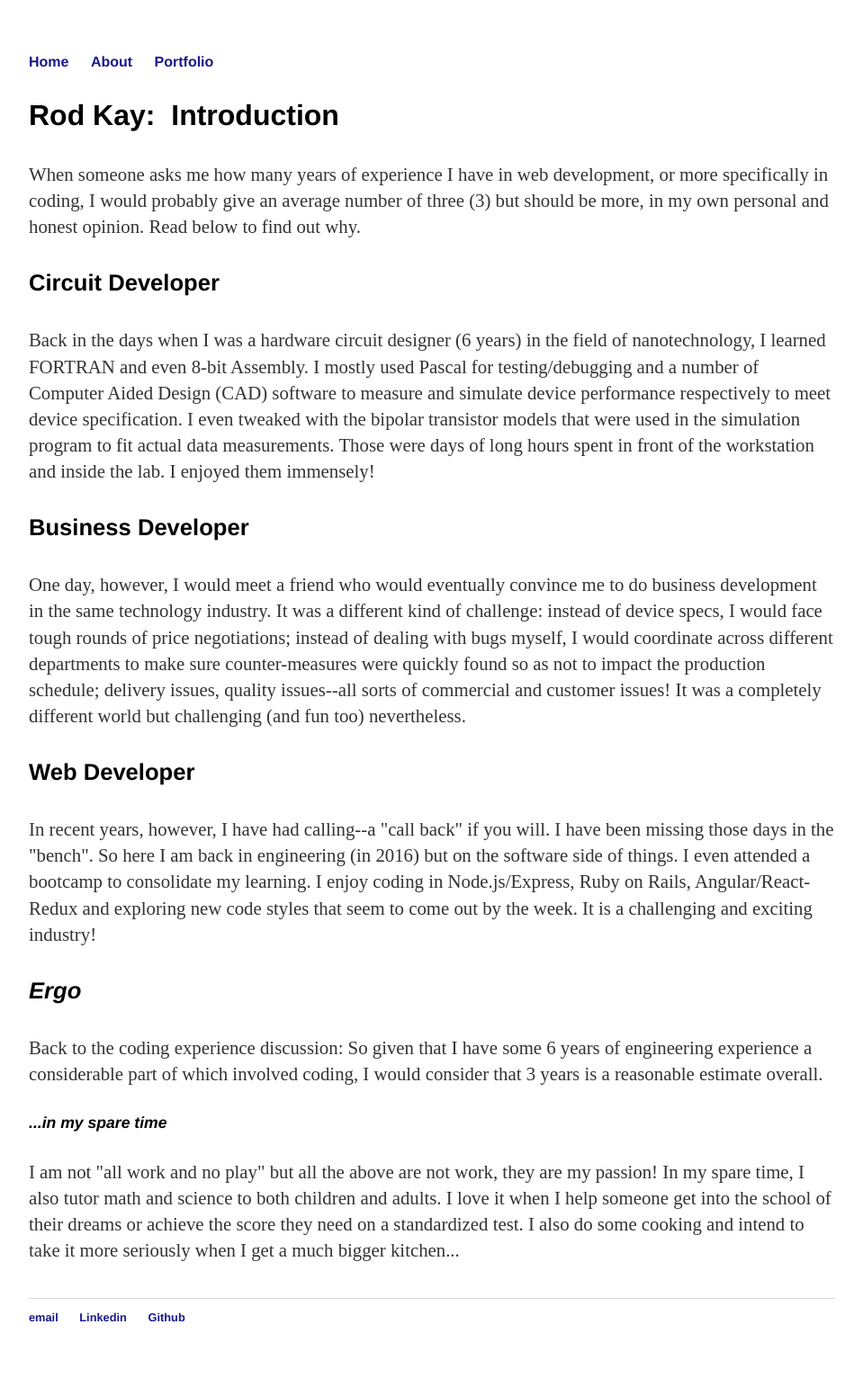
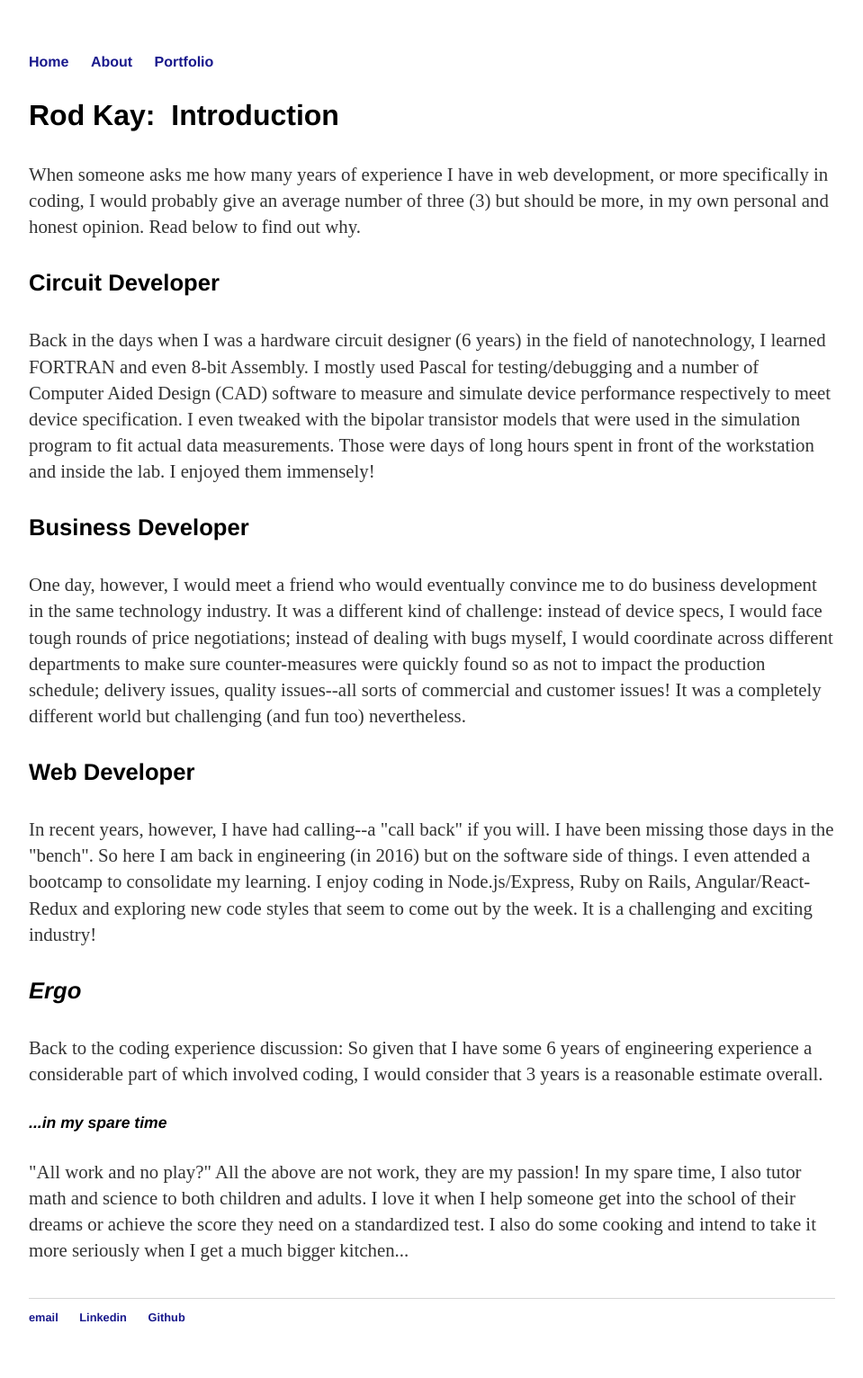
Before and after one commit to rodstaff/rodstaff.github.io, a Jekyll site: the page built from about/index.html, in a window 1280 px wide. Shown: the whole page at 90% size, without its empty margins (160-1119 px from the left). Built offline with Jekyll 4.4.1, drawn with Linux system fonts in a browser that asks for light colours.

Commit message:
modified about/index.html

```diff
--- a/about/index.html
+++ b/about/index.html
@@ -14,5 +14,5 @@ title: About
      <h4><em>Ergo</em></h4>
      <p>Back to the coding experience discussion:  So given that I have some 6 years of engineering experience a considerable part of which involved coding, I would consider that 3 years is a reasonable estimate overall.</p>
      <h5><em>...in my spare time</em></h5>
-     <p>I am not "all work and no play" but all the above are not work, they are my passion!  In my spare time, I also tutor math and science to both children and adults.  I love it when I help someone get into the school of their dreams or achieve the score they need on a standardized test.  I also do some cooking and intend to take it more seriously when I get a much bigger kitchen...</p><br/>
+     <p>"All work and no play?"  All the above are not work, they are my passion!  In my spare time, I also tutor math and science to both children and adults.  I love it when I help someone get into the school of their dreams or achieve the score they need on a standardized test.  I also do some cooking and intend to take it more seriously when I get a much bigger kitchen...</p><br/>
 </div>
```
